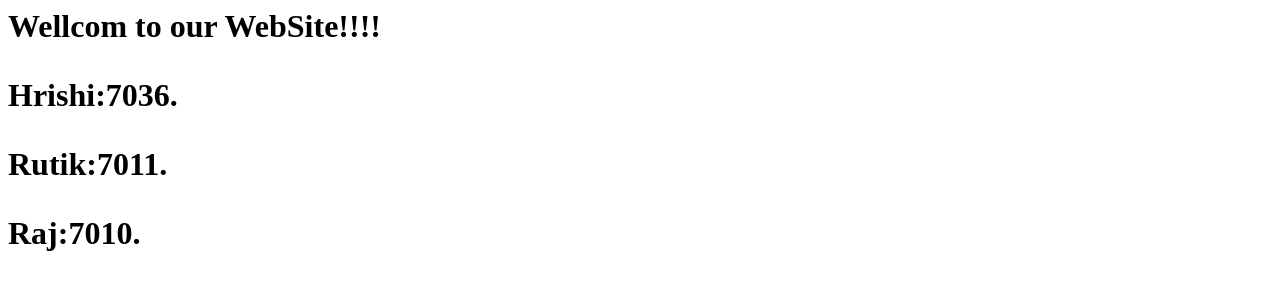
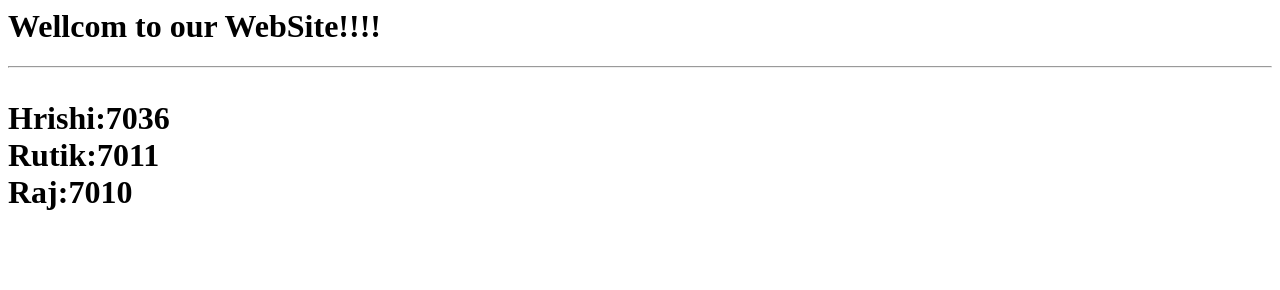
Before and after one commit to hpcsa123/Jenkins-name, a plain HTML site: page index.html in a window 1280 px wide. Drawn offline with Linux system fonts and the light colour scheme.

Commit message:
Modified index.html file (v5)

```diff
--- a/index.html
+++ b/index.html
@@ -1,10 +1,9 @@
 <html>
-<h1>Wellcom to our WebSite!!!!<h1>
-<body>
+	<body>
 
-<p>Hrishi:7036.</p>
-<p>Rutik:7011.</p>
-<p>Raj:7010.</p>
+		<h1>Wellcom to our WebSite!!!!<h1>
+		<hr>
+		<p>Hrishi:7036 <br> Rutik:7011 <br> Raj:7010</p>
 
-</body>
+	</body>
 </html>
```
